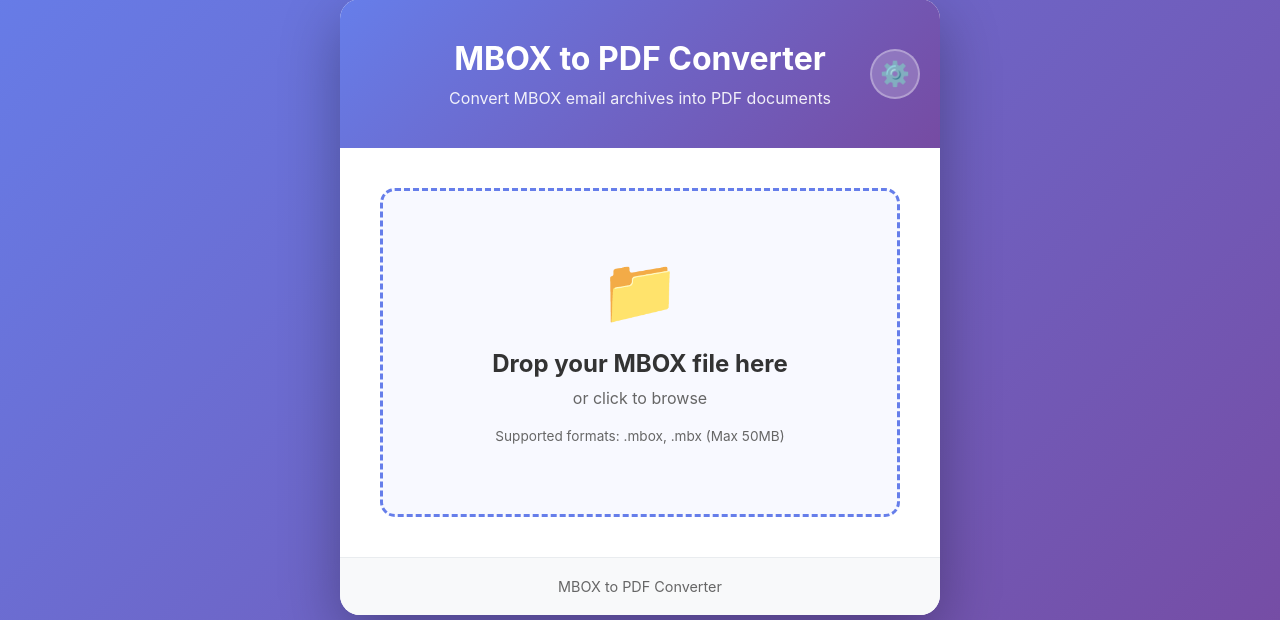
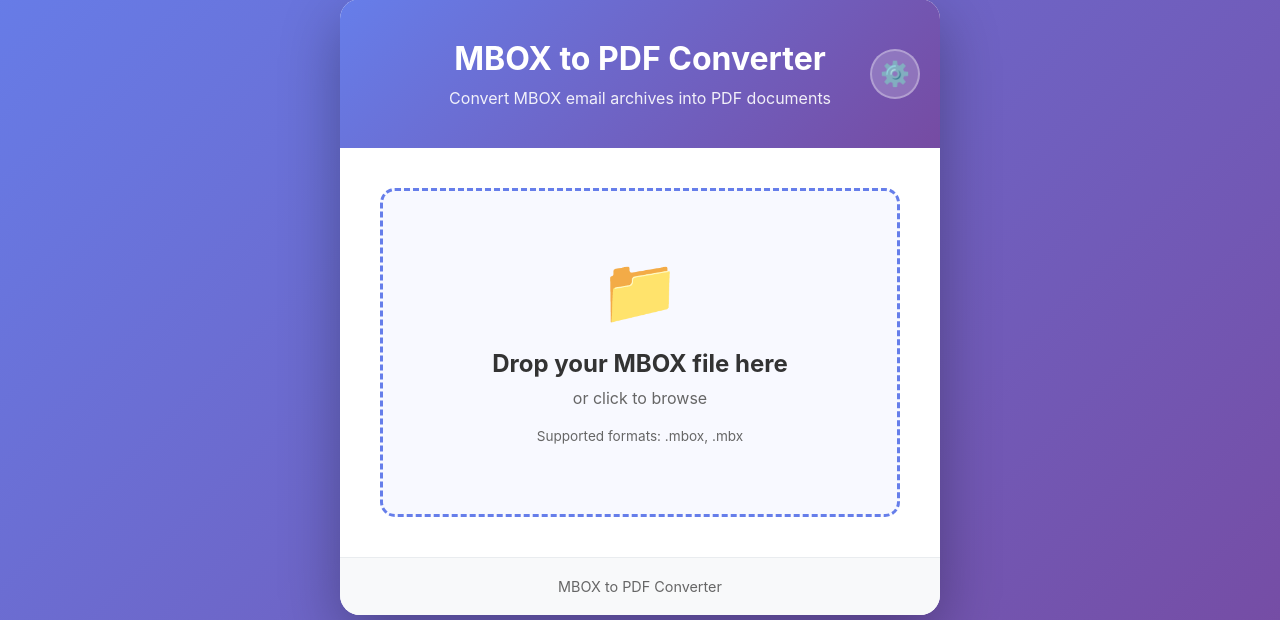
Before and after one commit to Joshua-Wise/UnboxedWeb, a Flask app: page / in a window 1280 px wide. Shown: the part 93-713 px from the top of the page. Run offline with Flask 3, Linux system fonts and the light colour scheme; parts of the project's set-up code (start-up, migrations or seed data) failed here and were passed over.

Commit message:
Remove mbox file size limitation and setting
Removes the 50MB file size restriction to allow processing of larger mbox files. This includes:
- Removed MAX_FILE_SIZE constant and Flask MAX_CONTENT_LENGTH config
- Removed client-side file size validation
- Removed maxFileSize setting from settings panel UI
- Updated UI text to no longer mention file size limits

```diff
--- a/app/main.py
+++ b/app/main.py
@@ -13,11 +13,9 @@ app = Flask(__name__)
 UPLOAD_FOLDER = '/tmp/uploads'
 OUTPUT_FOLDER = '/tmp/outputs'
 ALLOWED_EXTENSIONS = {'mbox', 'mbx'}
-MAX_FILE_SIZE = 50 * 1024 * 1024  # 50MB
 
 app.config['UPLOAD_FOLDER'] = UPLOAD_FOLDER
 app.config['OUTPUT_FOLDER'] = OUTPUT_FOLDER
-app.config['MAX_CONTENT_LENGTH'] = MAX_FILE_SIZE
 
 # Create necessary directories
 os.makedirs(UPLOAD_FOLDER, exist_ok=True)
--- a/app/static/js/app.js
+++ b/app/static/js/app.js
@@ -19,7 +19,6 @@ document.addEventListener('DOMContentLoaded', function() {
     const pageSizeSelect = document.getElementById('pageSize');
     const separatePDFsCheckbox = document.getElementById('separatePDFs');
     const includeAttachmentsCheckbox = document.getElementById('includeAttachments');
-    const maxFileSizeInput = document.getElementById('maxFileSize');
     const darkModeCheckbox = document.getElementById('darkMode');
 
     let currentFilename = '';
@@ -67,13 +66,6 @@ document.addEventListener('DOMContentLoaded', function() {
 
         if (!validExtensions.includes(fileExtension)) {
             showError('Invalid file type. Please upload an MBOX file (.mbox or .mbx)');
-            return;
-        }
-
-        // Validate file size (50MB)
-        const maxSize = 50 * 1024 * 1024;
-        if (file.size > maxSize) {
-            showError('File is too large. Maximum size is 50MB');
             return;
         }
 
@@ -180,9 +172,6 @@ document.addEventListener('DOMContentLoaded', function() {
         if (settings.includeAttachments !== undefined) {
             includeAttachmentsCheckbox.checked = settings.includeAttachments;
         }
-        if (settings.maxFileSize) {
-            maxFileSizeInput.value = settings.maxFileSize;
-        }
         if (settings.darkMode !== undefined) {
             darkModeCheckbox.checked = settings.darkMode;
         }
@@ -194,7 +183,6 @@ document.addEventListener('DOMContentLoaded', function() {
             pageSize: 'A4',
             separatePDFs: false,
             includeAttachments: true,
-            maxFileSize: 50,
             darkMode: false
         };
     }
@@ -204,7 +192,6 @@ document.addEventListener('DOMContentLoaded', function() {
             pageSize: pageSizeSelect.value,
             separatePDFs: separatePDFsCheckbox.checked,
             includeAttachments: includeAttachmentsCheckbox.checked,
-            maxFileSize: parseInt(maxFileSizeInput.value),
             darkMode: darkModeCheckbox.checked
         };
 
--- a/app/templates/index.html
+++ b/app/templates/index.html
@@ -27,7 +27,7 @@
                     <h2>Drop your MBOX file here</h2>
                     <p>or click to browse</p>
                     <input type="file" id="fileInput" accept=".mbox,.mbx" hidden>
-                    <p class="file-info">Supported formats: .mbox, .mbx (Max 50MB)</p>
+                    <p class="file-info">Supported formats: .mbox, .mbx</p>
                 </div>
             </div>
 
@@ -100,10 +100,6 @@
                 <div class="settings-section">
                     <h3>Display Options</h3>
                     <div class="setting-item">
-                        <label for="maxFileSize">Max File Size (MB)</label>
-                        <input type="number" id="maxFileSize" class="setting-input" value="50" min="1" max="100">
-                    </div>
-                    <div class="setting-item">
                         <label for="darkMode">
                             <input type="checkbox" id="darkMode">
                             Dark Mode (Coming Soon)
```
